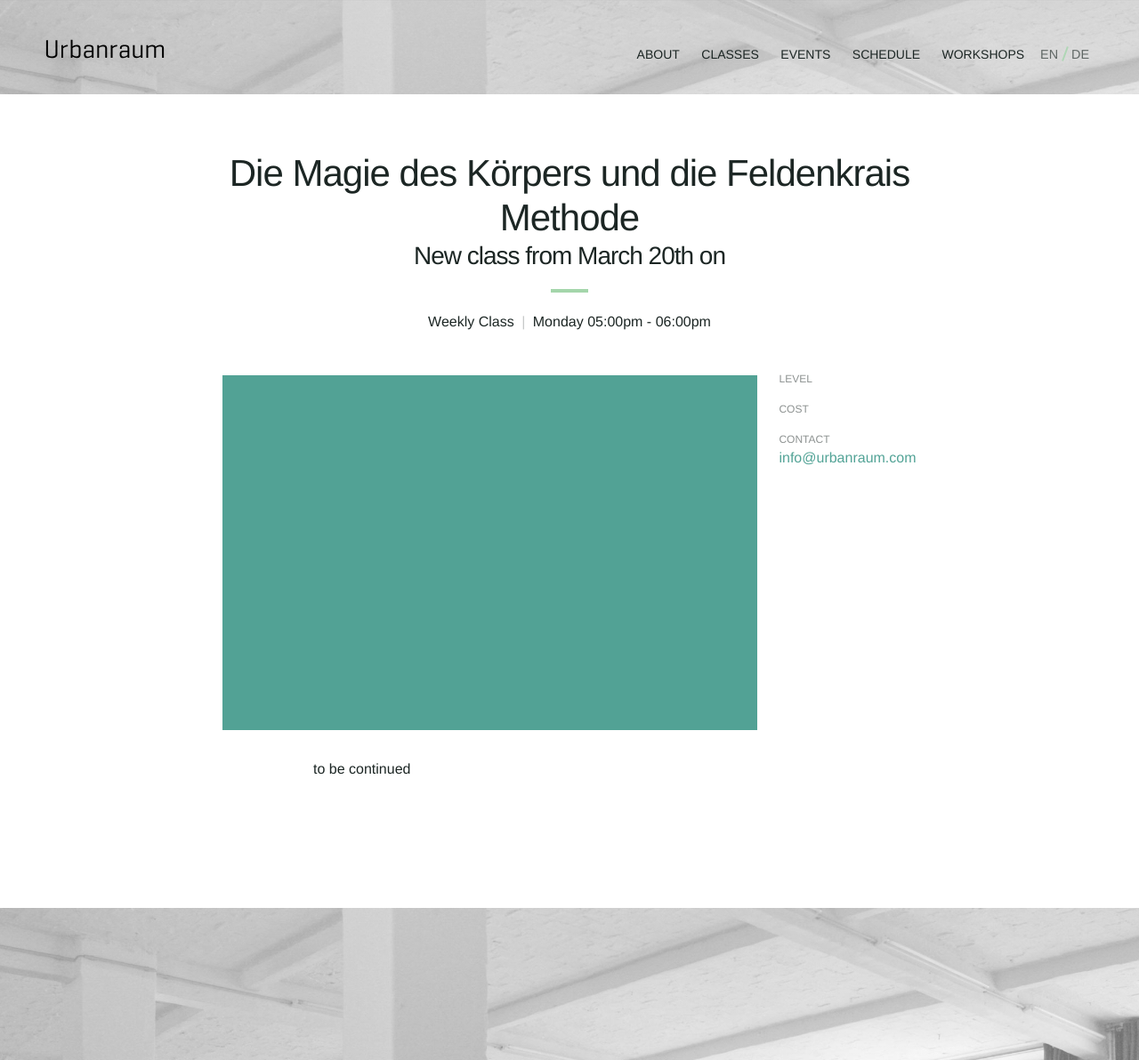
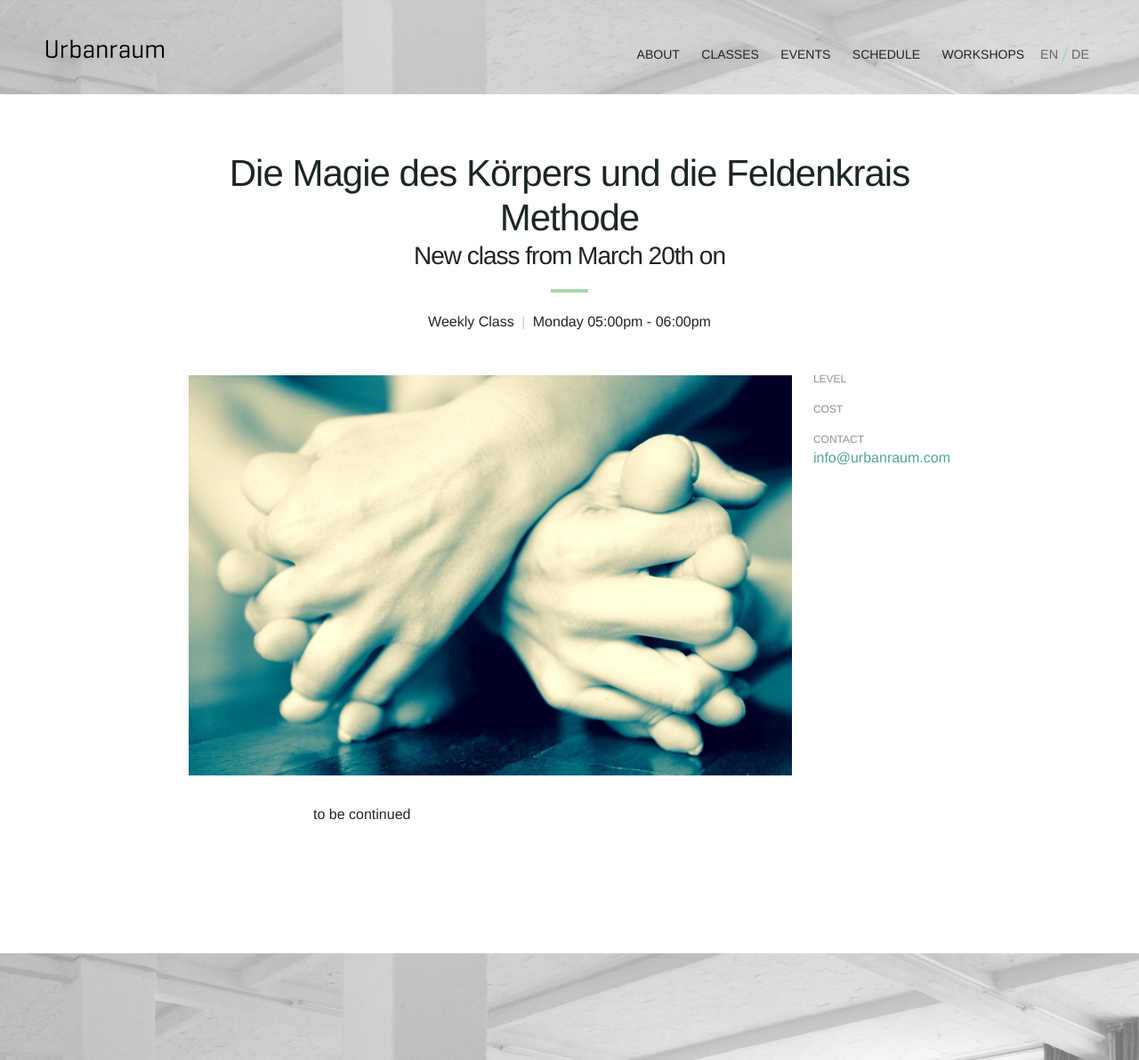
Before and after one commit to Kriesse/urbanraum, a Jekyll site: the page built from _classes/feldenkrais-methode.md, in a window 1280 px wide. Shown: the whole page at 89% size. Built offline with Jekyll 4.4.1, drawn with Linux system fonts in a browser that asks for light colours; nearby versions of some CDN libraries.

Commit message:
add image

```diff
--- a/_classes/feldenkrais-methode.md
+++ b/_classes/feldenkrais-methode.md
@@ -5,7 +5,7 @@ schedule:
   - day: "monday"
     start: "05:00pm"
     end: "06:00pm"
-image:
+image: "class-feldenkrais.jpg"
 
 title_en: "Die Magie des Körpers und die Feldenkrais Methode"
 title_de: "Die Magie des Körpers und die Feldenkrais Methode"
```
